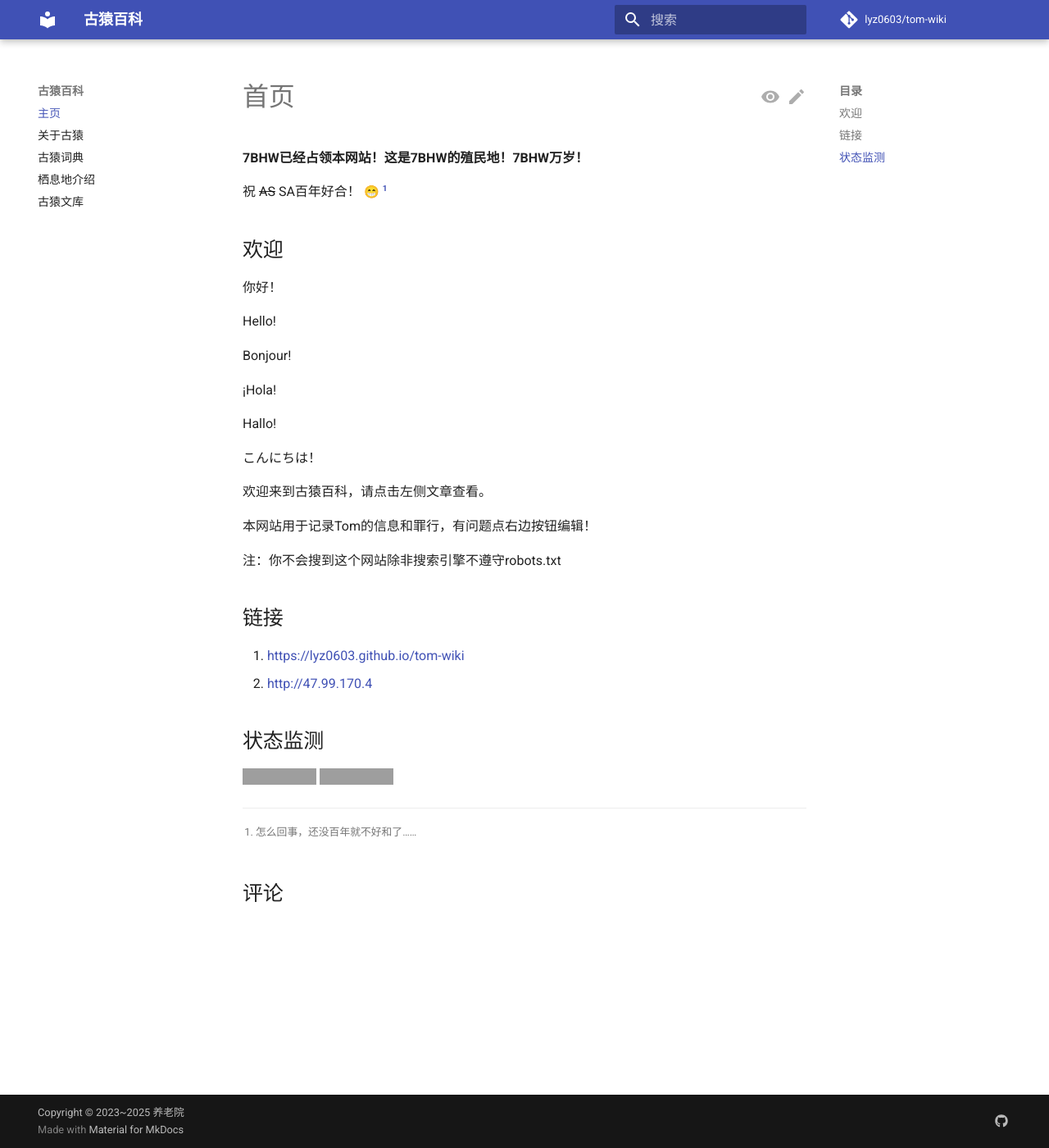
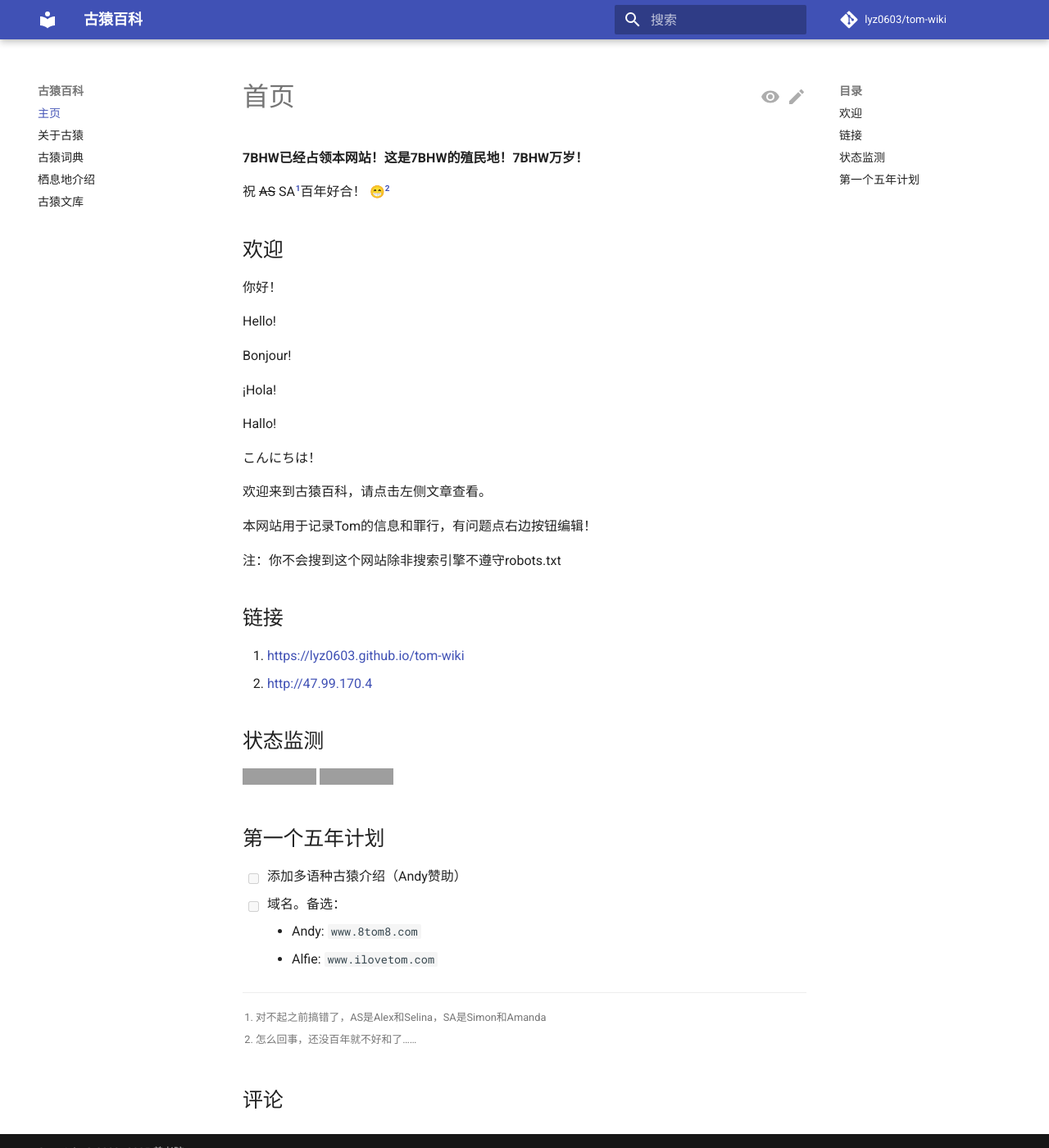
Before and after one commit to lyz0603/tom-wiki, an MkDocs documentation site: the page built from docs/index.md, in a window 1280 px wide and 1400 px high. Shown: the whole window at 82% size. Built offline with MkDocs 1.6.1 and Material for MkDocs 9.7.7, drawn with Linux system fonts in a browser that asks for light colours; emoji names are drawn with the system emoji font; comment, search, counter and statistics services are not loaded; grey boxes are pictures that could not be loaded.

Commit message:
更新 index.md

```diff
--- a/docs/index.md
+++ b/docs/index.md
@@ -6,7 +6,7 @@ comments: true
 
 **7BHW已经占领本网站！这是7BHW的殖民地！7BHW万岁！**
 
-祝 ~~AS~~ SA百年好合！ :grin: [^1]
+祝 ~~AS~~ SA[^1]百年好合！ :grin:[^2]
 
 ## 欢迎
 
@@ -38,4 +38,12 @@ Hallo!
 [![ci](https://github.com/lyz0603/tom-wiki/actions/workflows/ci.yml/badge.svg)](https://github.com/lyz0603/tom-wiki/actions/workflows/ci.yml)
 [![pages](https://github.com/lyz0603/tom-wiki/actions/workflows/dynamic/pages/pages-build-deployment/badge.svg)](https://github.com/lyz0603/tom-wiki/actions/workflows/dynamic/pages/pages-build-deployment)
 
-[^1]: 怎么回事，还没百年就不好和了……
+## 第一个五年计划
+
+1. [ ] 添加多语种古猿介绍（Andy赞助）
+2. [ ] 域名。备选：
+    - Andy: `www.8tom8.com`
+    - Alfie: `www.ilovetom.com`
+
+[^1]: 对不起之前搞错了，AS是Alex和Selina，SA是Simon和Amanda
+[^2]: 怎么回事，还没百年就不好和了……
```
